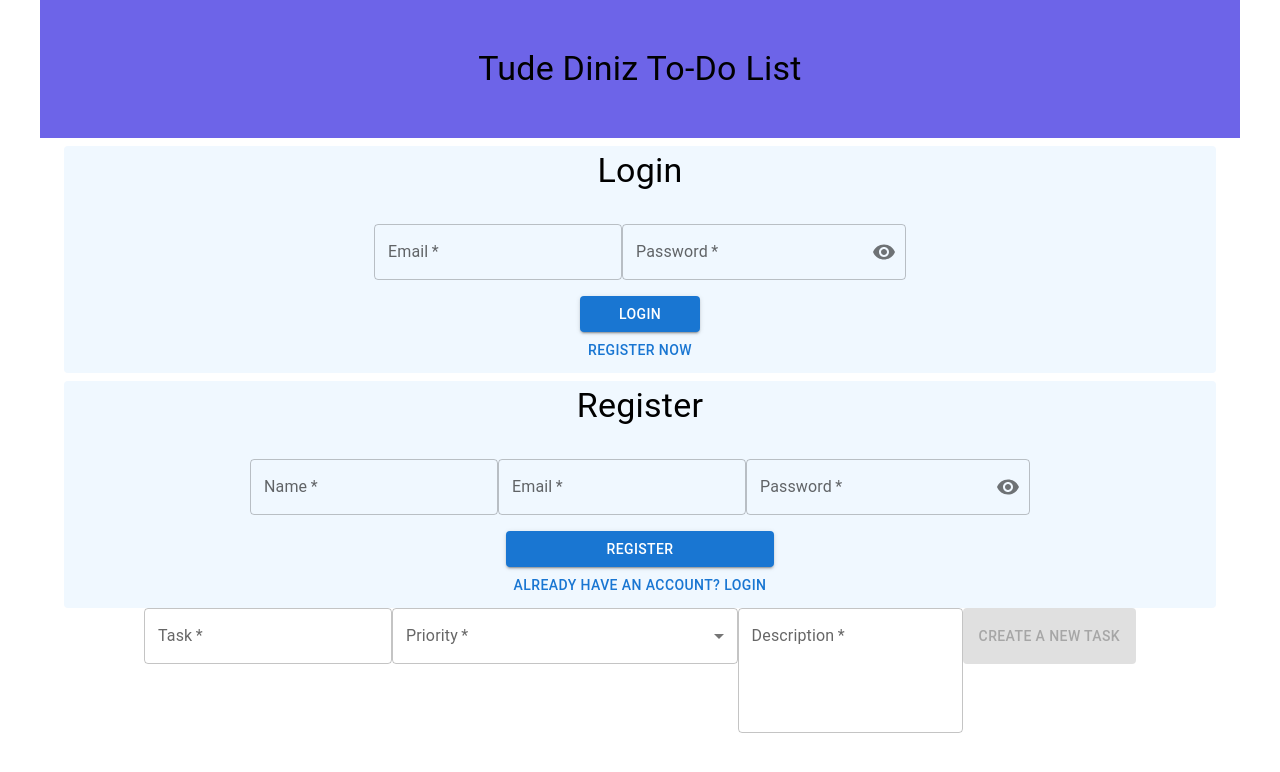
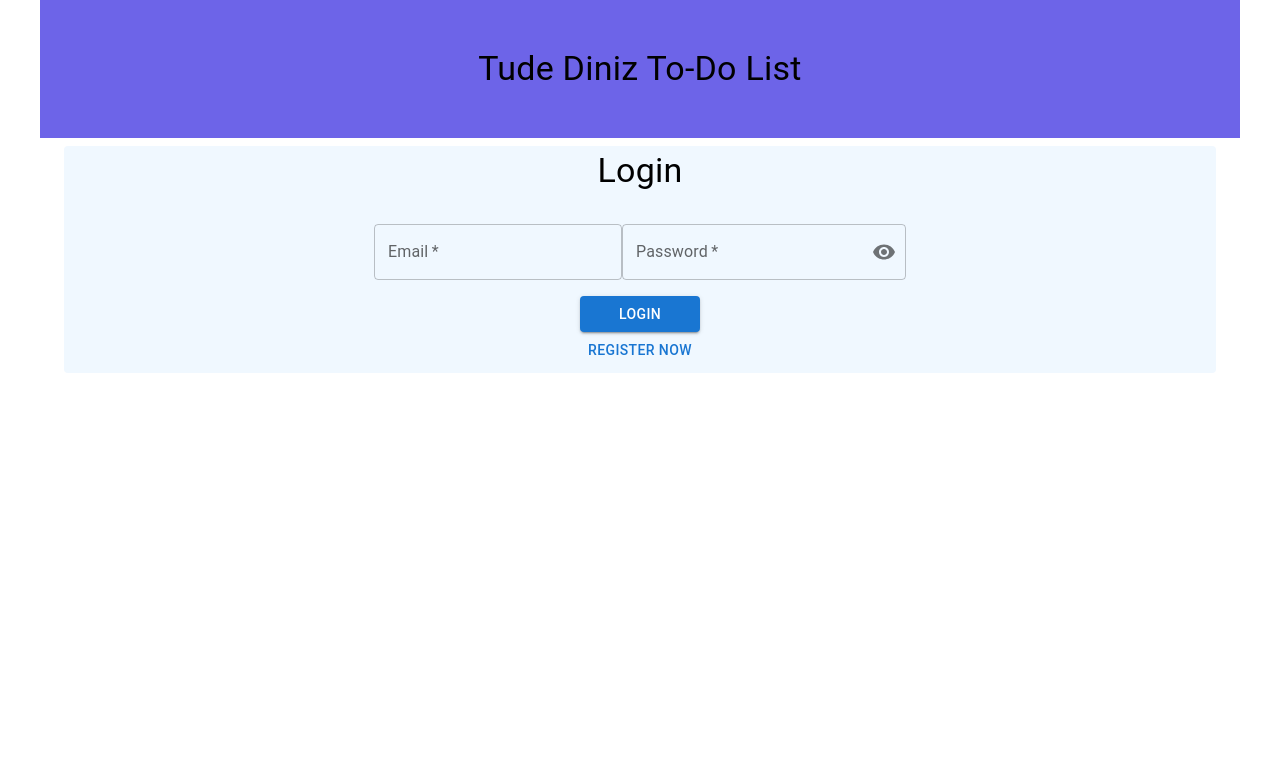
Before and after one commit to lucaspereiraio/tude-to-do-list, a React (Create React App) app: page / in a window 1280 px wide. Shown: the top 772 px of the page. Built offline with nearby package versions, Linux system fonts and the light colour scheme.

Commit message:
routes-and-navigation-flow
- Created an navigation flow
- Implemented react router
- Created the routes

```diff
--- a/package.json
+++ b/package.json
@@ -16,6 +16,7 @@
     "@types/react-dom": "^18.3.0",
     "react": "^18.3.1",
     "react-dom": "^18.3.1",
+    "react-router-dom": "^6.26.0",
     "react-scripts": "5.0.1",
     "typescript": "^4.9.5",
     "web-vitals": "^2.1.4"
--- a/src/App.tsx
+++ b/src/App.tsx
@@ -1,4 +1,5 @@
-import React, { useState } from "react";
+import React, { useEffect, useState } from "react";
+import { BrowserRouter as Router, Route, Routes } from "react-router-dom";
 import "./App.css";
 import { Login } from "./Components/Login/Login";
 import { Register } from "./Components/Register/Register";
@@ -20,17 +21,18 @@
 
 //Funcionalidades NECESSARIAS
 
+//localstorage
+//ischecked?
 //Tela de listar atividades
 //fazer rotas de paginas
 //botoes funcionais registro e login
-//required no todo tasks
-//editor de cores no todo
-//handleUpdateColor
+//required no todo items
 //fazer rotas de paginas
 //fazer design e responsividade
 
 interface tasksTypes {
   taskId: number;
+  // taskChecked: boolean;
   taskText: string;
   taskColor: string;
   taskDescription: string;
@@ -47,6 +49,19 @@
     { color: "#008000", label: "Low" },
     { color: "#0000FF", label: "Information" },
   ];
+
+  // useEffect(() => {
+  //   const tasksLocalStorage = localStorage.getItem("tasks");
+  //   const jsonDataTasks = tasksLocalStorage && JSON.parse(tasksLocalStorage);
+
+  //   if (tasksLocalStorage) {
+  //     setTasks(jsonDataTasks);
+  //   }
+  // }, []);
+
+  // useEffect(() => {
+  //   localStorage.setItem("tasks", JSON.stringify(tasks));
+  // }, [tasks]);
 
   //Gerenciamento de itens (criação)
   const handleCreateItem = (taskData: Omit<tasksTypes, "taskId">) => {
@@ -101,11 +116,20 @@
   };
 
   return (
+    <Router>
       <div className="App">
         <Header />
-      <Login />
-      <Register />
-      <CreateItem onAdd={handleCreateItem} colorOptions={colorOptions} />
+        <Routes>
+          <Route path="/login" element={<Login />} />
+          <Route path="/register" element={<Register />} />
+          <Route
+            path="/create"
+            element={
+              <>
+                <CreateItem
+                  onAdd={handleCreateItem}
+                  colorOptions={colorOptions}
+                />
                 <List>
                   {tasks.map((task) => (
                     <ToDoItem
@@ -120,7 +144,13 @@
                     />
                   ))}
                 </List>
+              </>
+            }
+          />
+          <Route path="/" element={<Login />} />
+        </Routes>
       </div>
+    </Router>
   );
 }
 
--- a/src/Components/Header/Header.tsx
+++ b/src/Components/Header/Header.tsx
@@ -1,4 +1,4 @@
-import { Box, Container, Typography } from "@mui/material";
+import { Container, Typography } from "@mui/material";
 import React from "react";
 import "./Header.css";
 
```
Also changed, not shown: 1 other file (tests, documents, lock files or other folders). Lines whose indentation alone changed are shown as unchanged.
